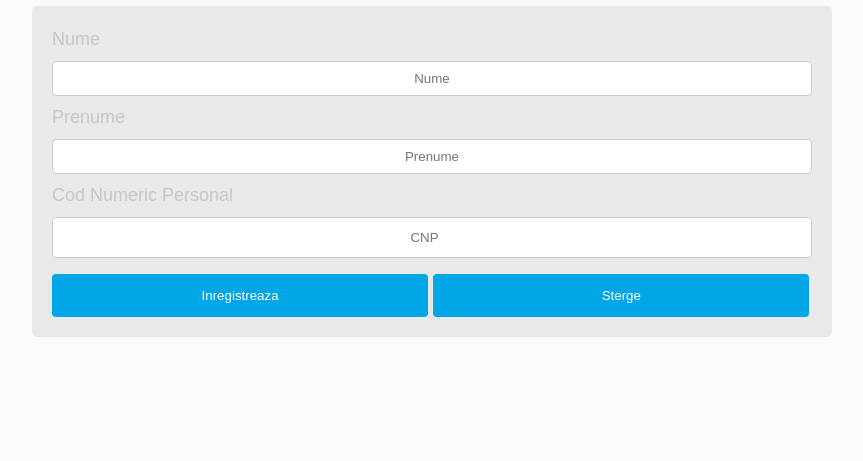
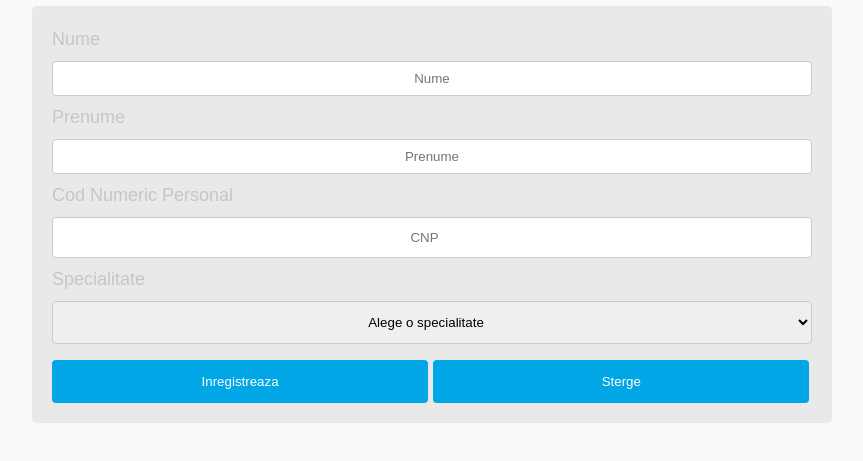
Before and after one commit to Mr-Xcoder/test-website, a plain HTML site: page index.html in a window 1280 px wide. Shown: the part 109-570 px from the top of the page, without its empty margins (208-1071 px from the left). Drawn offline with Linux system fonts and the light colour scheme.

Commit message:
Update index.html

```diff
--- a/index.html
+++ b/index.html
@@ -12,13 +12,69 @@
 
     <div class="form">
       <form name="registerForm" onsubmit="return validateForm()" method="post">
-        <label for="Nume">Nume</label>
+        <label for="nume">Nume</label>
         <input type="text" id="nume" name="nume" placeholder="Nume">
-
-        <label for="Prenume">Prenume</label>
+        <label for="prenume">Prenume</label>
         <input type="text" id="prenume" name="prenume" placeholder="Prenume">
-        <label for="CNP">Cod Numeric Personal</label>
+        <label for="cnp">Cod Numeric Personal</label>
         <input type="number" id="cnp" name="cnp" placeholder="CNP">
+        <label for="field">Specialitate</label>
+        <select id="field" name="field">
+          <option value="unselected">Alege o specialitate</option>
+          <option value="alergologie-și-imunologie-clinică">Alergologie și imunologie clinică</option>
+          <option value="anestezie-și-terapie-intensivă">Anestezie și terapie intensivă</option>
+          <option value="boli-infecțioase">Boli infecțioase</option>
+          <option value="cardiologie">Cardiologie</option>
+          <option value="chirurgie">Chirurgie</option>
+          <option value="chirurgie-cardiovasculară">Chirurgie cardiovasculară</option>
+          <option value="chirurgie-generală">Chirurgie generală</option>
+          <option value="chirurgie-oro-maxilo-facială">Chirurgie oro-maxilo-facială</option>
+          <option value="chirurgie-pediatrică">Chirurgie pediatrică</option>
+          <option value="chirurgie-plastică-microchirurgie-reconstructivă">Chirurgie plastică-microchirurgie reconstructivă</option>
+          <option value="chirurgie-toracică">Chirurgie toracică</option>
+          <option value="chirurgie-vasculară">Chirurgie vasculară</option>
+          <option value="dermatovenerologie">Dermatovenerologie</option>
+          <option value="diabet-zaharat,-nutriție-și-boli-metabolice">Diabet zaharat, nutriție și boli metabolice</option>
+          <option value="endocrinologie">Endocrinologie</option>
+          <option value="epidemiologie">Epidemiologie</option>
+          <option value="gastroenterologie">Gastroenterologie</option>
+          <option value="genetică-medicală">Genetică medicală</option>
+          <option value="geriatrie-și-gerontologie">Geriatrie și gerontologie</option>
+          <option value="hematologie">Hematologie</option>
+          <option value="igienă">Igienă</option>
+          <option value="medicina-muncii">Medicina muncii</option>
+          <option value="medicină-clinică">Medicină clinică</option>
+          <option value="medicină-de-familie">Medicină de familie</option>
+          <option value="medicină-de-laborator">Medicină de laborator</option>
+          <option value="medicină-de-urgență">Medicină de urgență</option>
+          <option value="medicină-internă">Medicină internă</option>
+          <option value="medicină-legală">Medicină legală</option>
+          <option value="medicină-nucleară">Medicină nucleară</option>
+          <option value="medicină-sportivă">Medicină sportivă</option>
+          <option value="nefrologie">Nefrologie</option>
+          <option value="neonatologie">Neonatologie</option>
+          <option value="neurochirurgie">Neurochirurgie</option>
+          <option value="neurologie">Neurologie</option>
+          <option value="neurologie-pediatrică">Neurologie pediatrică</option>
+          <option value="obstetrică---ginecologie">Obstetrică - ginecologie</option>
+          <option value="oftalmologie">Oftalmologie</option>
+          <option value="oncologie">Oncologie</option>
+          <option value="ortopedie-pediatrică">Ortopedie pediatrică</option>
+          <option value="ortopedie-și-traumatologie">Ortopedie și traumatologie</option>
+          <option value="otorinolaringologie">Otorinolaringologie</option>
+          <option value="patologie">Patologie</option>
+          <option value="pediatrie">Pediatrie</option>
+          <option value="pneumologie">Pneumologie</option>
+          <option value="podiatrie">Podiatrie</option>
+          <option value="psihiatrie">Psihiatrie</option>
+          <option value="psihiatrie-pediatrică">Psihiatrie pediatrică</option>
+          <option value="radiologie-imagistică-medicală">Radiologie-imagistică medicală</option>
+          <option value="recuperare-medicală">Recuperare medicală</option>
+          <option value="reumatologie">Reumatologie</option>
+          <option value="sănătate-publică">Sănătate publică</option>
+          <option value="stomatologie">Stomatologie</option>
+          <option value="urologie">Urologie</option>
+        </select>
         <input type="submit" value="Inregistreaza">
         <input type="reset" value="Sterge">
       </form>
@@ -27,14 +83,18 @@
   </body>
   <script>
     function validateForm() {
-      var nume = document.forms["registerForm"]["nume"].value;
-      var prenume = document.forms["registerForm"]["prenume"].value;
-      var cnp = document.forms["registerForm"]["cnp"].value;
+      let nume = document.forms["registerForm"]["nume"].value;
+      let prenume = document.forms["registerForm"]["prenume"].value;
+      let cnp = document.forms["registerForm"]["cnp"].value;
+      let field = document.forms["registerForm"]["field"].value;
       if (nume == "" || prenume == "") {
         alert("Va rugam sa completati toate campurile.");
         return false;
       } else if (cnp.length != 13) {
         alert("CNP-ul introdus nu este valid. Va rugam sa il reintroduceti.");
+        return false;
+      } else if (field == "unselected") {
+        alert("Va rugam selectati o specialitate.");
         return false;
       }
       return true;
```
